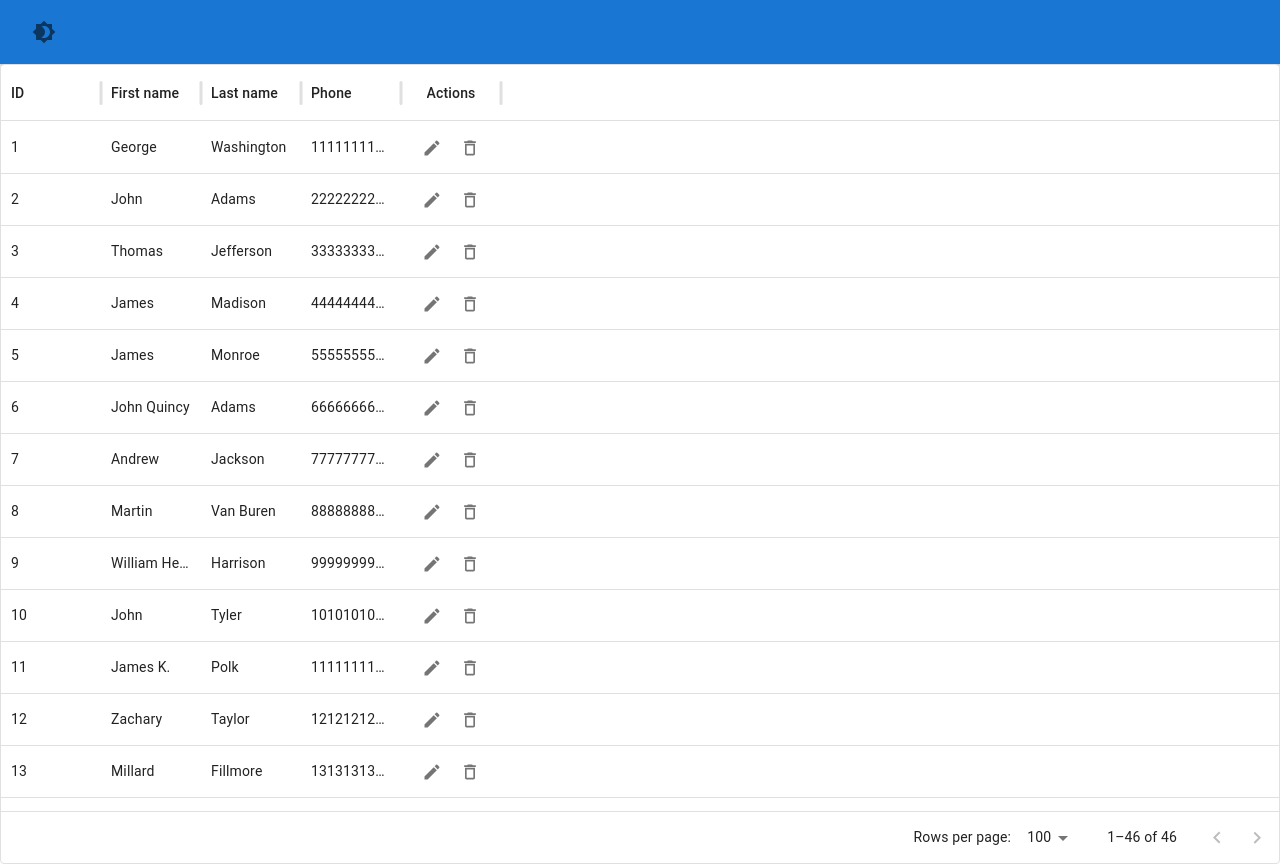
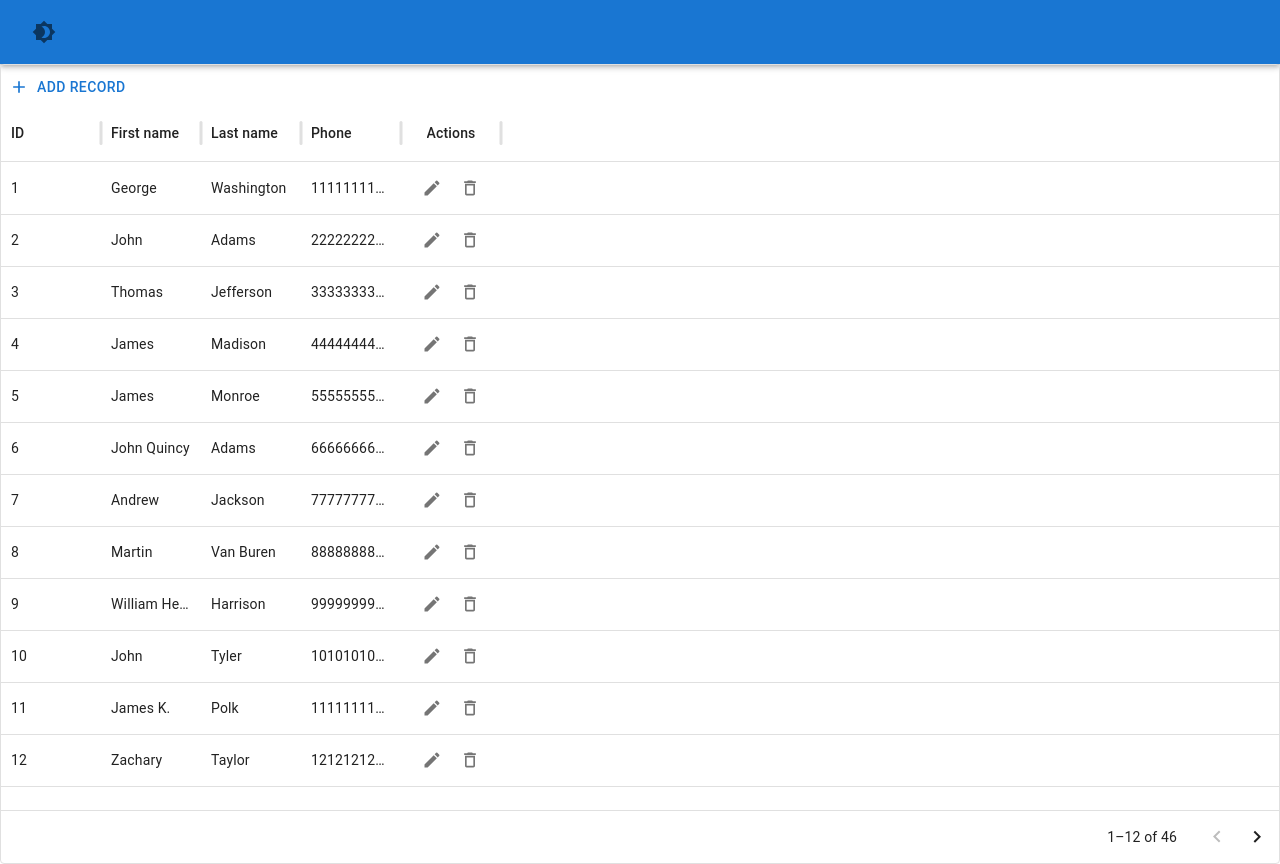
Before and after one commit to selfexpression/phone_directory, a Next.js app: page / in a window 1280 px wide. Built offline with nearby package versions, Linux system fonts and the light colour scheme.

Commit message:
functionality of the editing toolbar implemented

```diff
--- a/src/components/directory/component.tsx
+++ b/src/components/directory/component.tsx
@@ -5,26 +5,29 @@ import { useSelector } from 'react-redux';
 import {
   DataGrid,
   GridColDef,
-  GridRowParams,
   GridRowModesModel,
   GridRowModes,
-  GridToolbarContainer,
   GridActionsCellItem,
   GridEventListener,
   GridRowId,
-  GridRowModel,
   GridRowEditStopReasons,
-  GridSlotProps,
 } from '@mui/x-data-grid';
 import { getContactsSelector } from '@/shared/lib/store/selectors';
-import Button from '@mui/material/Button';
-import AddIcon from '@mui/icons-material/Add';
 import EditIcon from '@mui/icons-material/Edit';
 import DeleteIcon from '@mui/icons-material/DeleteOutlined';
 import SaveIcon from '@mui/icons-material/Save';
 import CancelIcon from '@mui/icons-material/Close';
 import type { IContact } from '@/shared/types/contacts';
+import { EditToolbar } from '../edit-toolbar';
 
+declare module '@mui/x-data-grid' {
+  interface ToolbarPropsOverrides {
+    setRows: (newRows: (oldRows: IContact[]) => IContact[]) => void;
+    setRowModesModel: (
+      newModel: (oldModel: GridRowModesModel) => GridRowModesModel
+    ) => void;
+  }
+}
 export const Directory = () => {
   const contacts = useSelector(getContactsSelector);
   const [rows, setRows] = useState<IContact[]>(contacts);
@@ -131,6 +134,12 @@ export const Directory = () => {
       processRowUpdate={processRowUpdate}
       onRowModesModelChange={handleRowModesModelChange}
       disableColumnMenu
+      slots={{ toolbar: EditToolbar }}
+      slotProps={{
+        toolbar: { setRows, setRowModesModel },
+      }}
+      autoPageSize
+      pagination
     />
   );
 };
--- /dev/null
+++ b/src/components/edit-toolbar/component.tsx
@@ -0,0 +1,43 @@
+import {
+  GridRowModes,
+  GridToolbarContainer,
+  GridSlotProps,
+  useGridApiContext,
+  useGridSelector,
+  gridPageCountSelector,
+} from '@mui/x-data-grid';
+import Button from '@mui/material/Button';
+import AddIcon from '@mui/icons-material/Add';
+
+export const EditToolbar = (props: GridSlotProps['toolbar']) => {
+  const apiRef = useGridApiContext();
+  const { setRows, setRowModesModel } = props;
+  const pageCount = useGridSelector(apiRef, gridPageCountSelector);
+
+  const handleClick = () => {
+    const id = Math.floor(Math.random() * 1000);
+
+    setRows((oldRows) => [
+      ...oldRows,
+      { id, firstName: '', lastName: '', phone: '' },
+    ]);
+
+    setRowModesModel((oldModel) => ({
+      ...oldModel,
+      [id]: { mode: GridRowModes.Edit, fieldToFocus: 'firstName' },
+    }));
+
+    if (pageCount > 1) {
+      const lastPage = pageCount - 1;
+      apiRef.current.setPage(lastPage);
+    }
+  };
+
+  return (
+    <GridToolbarContainer>
+      <Button color="primary" startIcon={<AddIcon />} onClick={handleClick}>
+        Add record
+      </Button>
+    </GridToolbarContainer>
+  );
+};
--- /dev/null
+++ b/src/components/edit-toolbar/index.ts
@@ -0,0 +1 @@
+export { EditToolbar } from './component';
```
